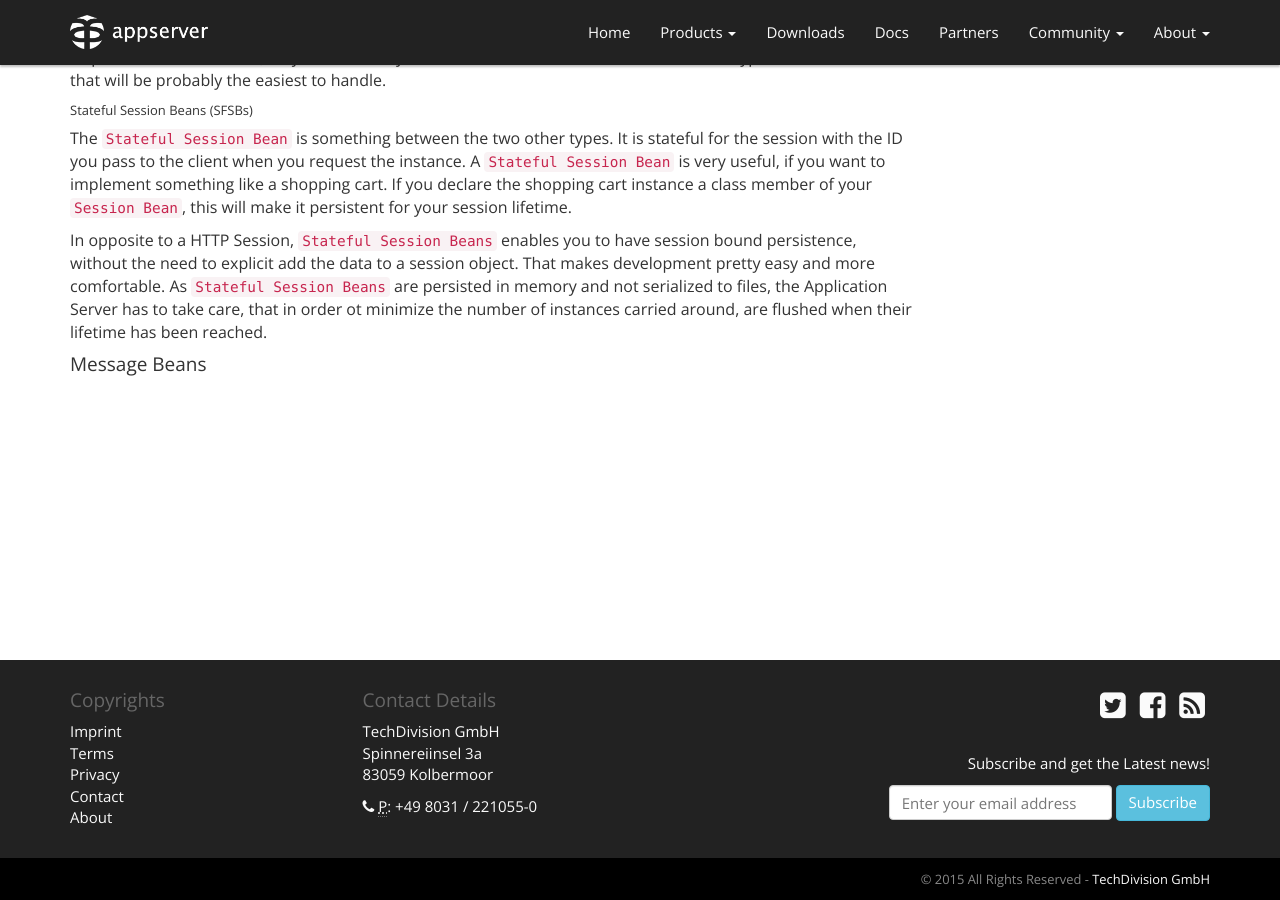
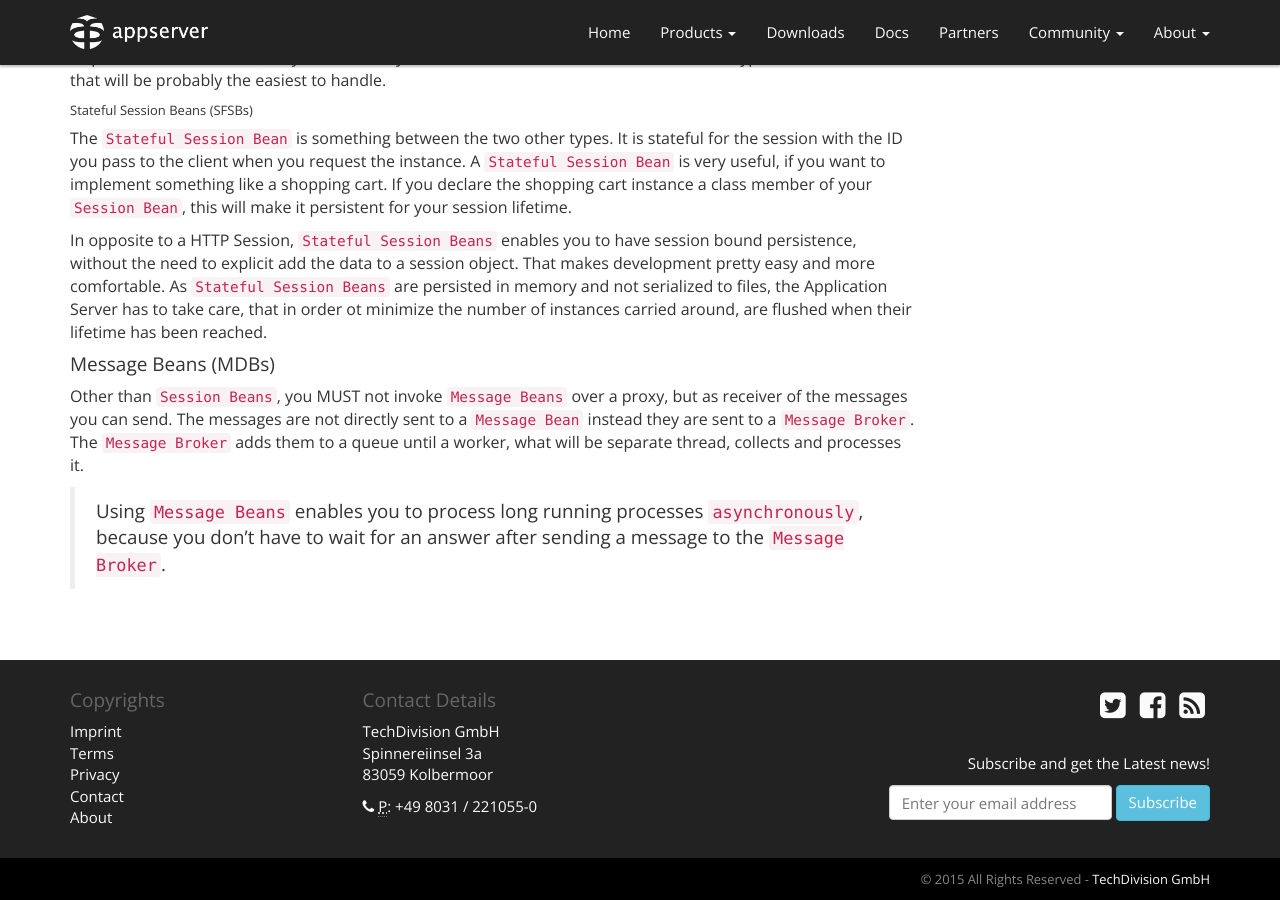
Before and after one commit to appserver-io/appserver, a Jekyll site: the page built from _posts/2014-12-30-persistence-container-basics.md, in a window 1280 px wide and 900 px high, scrolled down 1556 px. Built offline with Jekyll 4.4.1, drawn with Linux system fonts in a browser that asks for light colours; nearby versions of some CDN libraries; library files that are not in the unit come from our copies; Markdown is read by kramdown in place of the engine named in the settings.

Commit message:
Update 2014-12-30-persistence-container-basics.md

```diff
--- a/_posts/2014-12-30-persistence-container-basics.md
+++ b/_posts/2014-12-30-persistence-container-basics.md
@@ -49,4 +49,8 @@ The `Stateful Session Bean` is something between the two other types. It is stat
 
 In opposite to a HTTP Session, `Stateful Session Beans` enables you to have session bound persistence, without the need to explicit add the data to a session object. That makes development pretty easy and more comfortable. As `Stateful Session Beans` are persisted in memory and not serialized to files, the Application Server has to take care, that in order ot minimize the number of instances carried around, are flushed when their lifetime has been reached.
 
-#### Message Beans
+#### Message Beans (MDBs)
+
+Other than `Session Beans`, you MUST not invoke `Message Beans` over a proxy, but as receiver of the messages you can send. The messages are not directly sent to a `Message Bean` instead they are sent to a `Message Broker`. The `Message Broker` adds them to a queue until a worker, what will be separate thread, collects and processes it.
+
+> Using `Message Beans` enables you to process long running processes `asynchronously`, because you don't have to wait for an answer after sending a message to the `Message Broker`.
```
